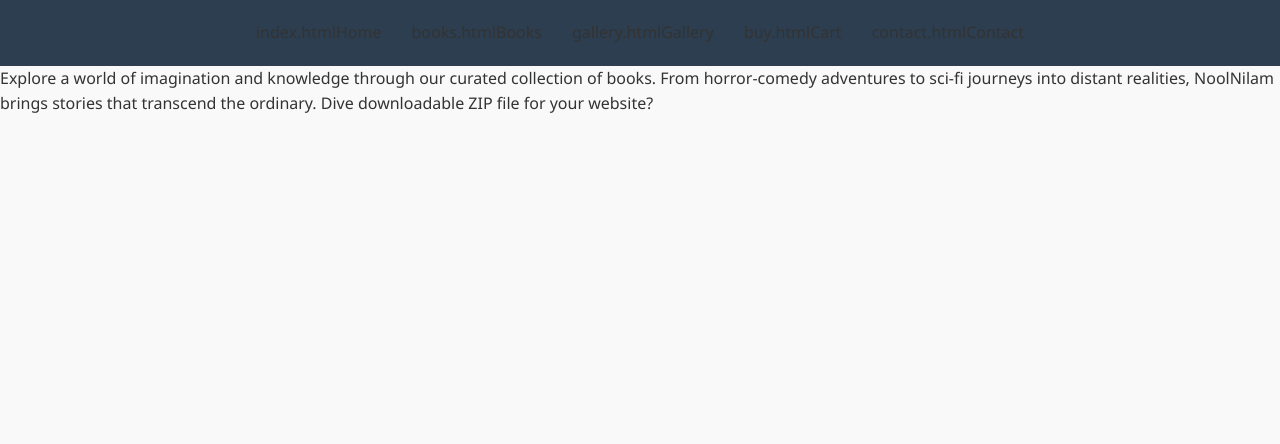
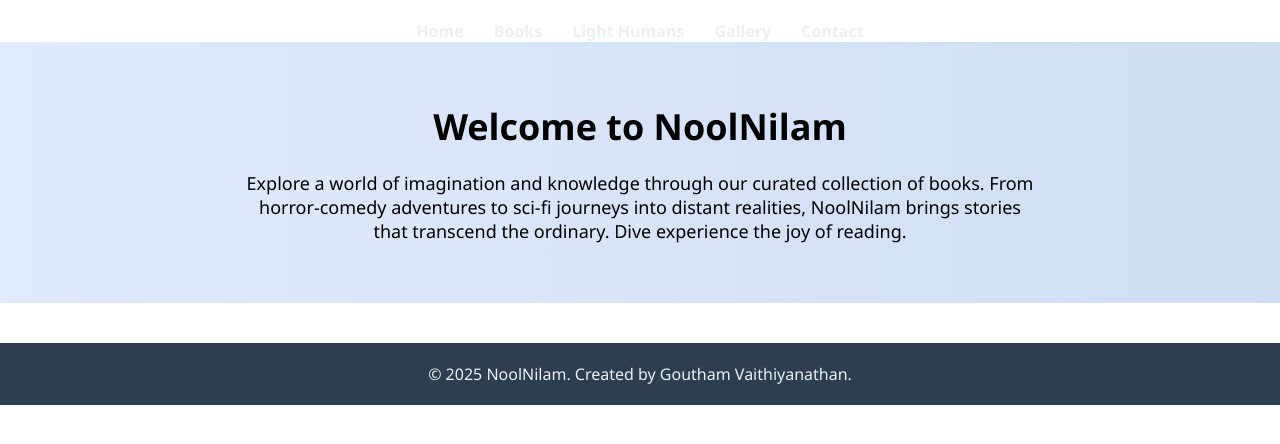
Before and after one commit to Noolnilam/Noolnilam, a plain HTML site: page index.html in a window 1280 px wide. Drawn offline with Linux system fonts and the light colour scheme.

Commit message:
Add files via upload

```diff
--- a/index.html
+++ b/index.html
@@ -5,7 +5,6 @@
     <title>NoolNilam - Home</title>
     <meta name="viewport" content="width=device-width, initial-scale=1.0">
     <style>
-        /* Reset and base styles */
         * {
             margin: 0;
             padding: 0;
@@ -13,12 +12,7 @@
         }
         body {
             font-family: 'Segoe UI', Tahoma, Geneva, Verdana, sans-serif;
-            line-height: 1.6;
-            background-color: #f9f9f9;
-            color: #333;
-        }
-        header {
-            background-color: #2c3e50;
+            background-color: #f            background-color: #2c3e50;
             padding: 20px 0;
         }
         nav ul {
@@ -35,9 +29,7 @@
             text-decoration: none;
             font-weight: bold;
             font-size: 16px;
-        }
-        nav ul li a:hover {
-            text-decoration: underline;
+       -decoration: underline;
         }
         .welcome {
             padding: 60px 20px;
@@ -74,14 +66,23 @@
     <header>
         <nav>
             <ul>
-                <li>index.htmlHome</a></li>
-                <li>books.htmlBooks</a></li>
-                <li>gallery.htmlGallery</a></li>
-                <li>buy.htmlCart</a></li>
-                <li>contact.htmlContact</a></li>
+<li><a href="index.html">Home</a></li>
+<li><a href="books.html">Books</a></li>
+<li><a href="light-humans.html">Light Humans</a></li>
+<li><a href="gallery.html">Gallery</a></li>
+<li><a href="contact.html">Contact</a></li>
+
             </ul>
         </nav>
     </header>
 
-    <section class="welcomeh1>
-        <p>Explore a world of imagination and knowledge through our curated collection of books. From horror-comedy adventures to sci-fi journeys into distant realities, NoolNilam brings stories that transcend the ordinary. Dive downloadable ZIP file for your website?
+    <section class="welcome">
+        <h1>Welcome to NoolNilam</h1>
+        <p>Explore a world of imagination and knowledge through our curated collection of books. From horror-comedy adventures to sci-fi journeys into distant realities, NoolNilam brings stories that transcend the ordinary. Dive experience the joy of reading.</p>
+    </section>
+
+    <footer>
+        <p>&copy; 2025 NoolNilam. Created by Goutham Vaithiyanathan.</p>
+    </footer>
+</body>
+</html>
```
